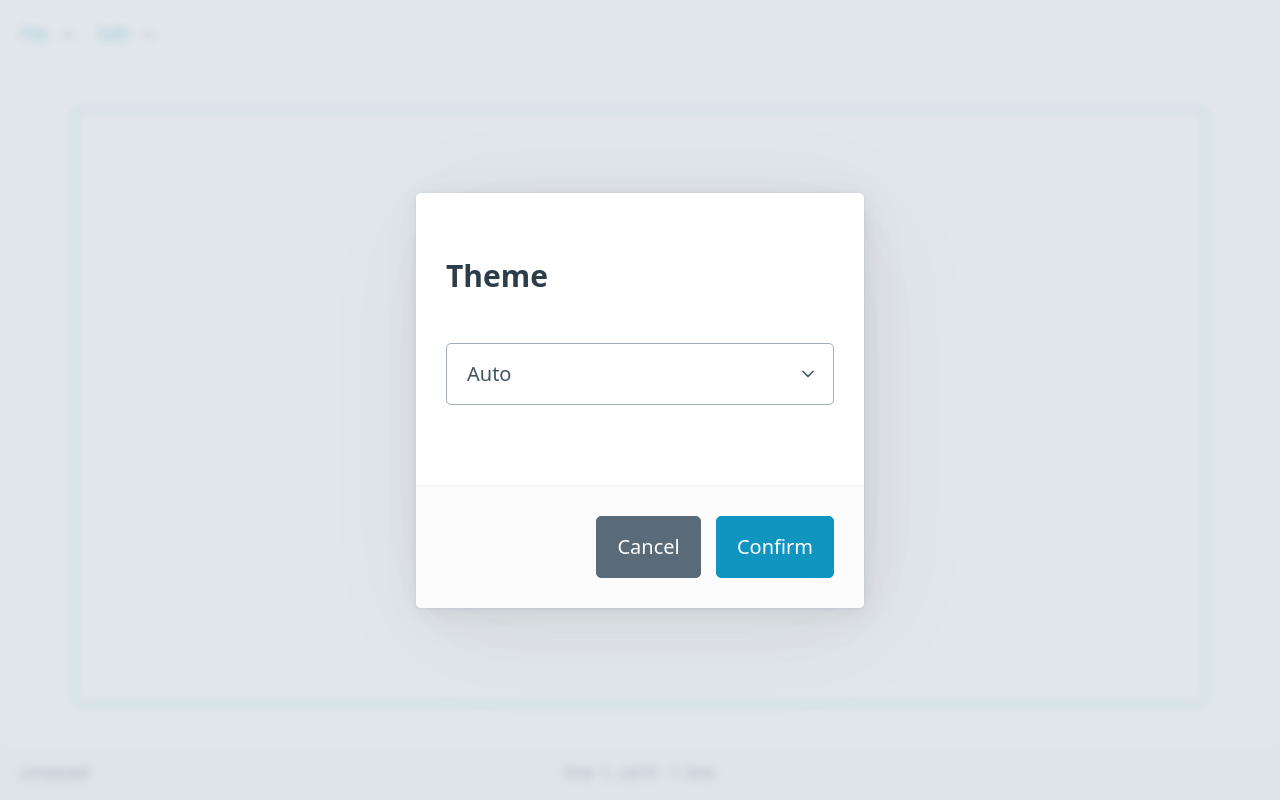
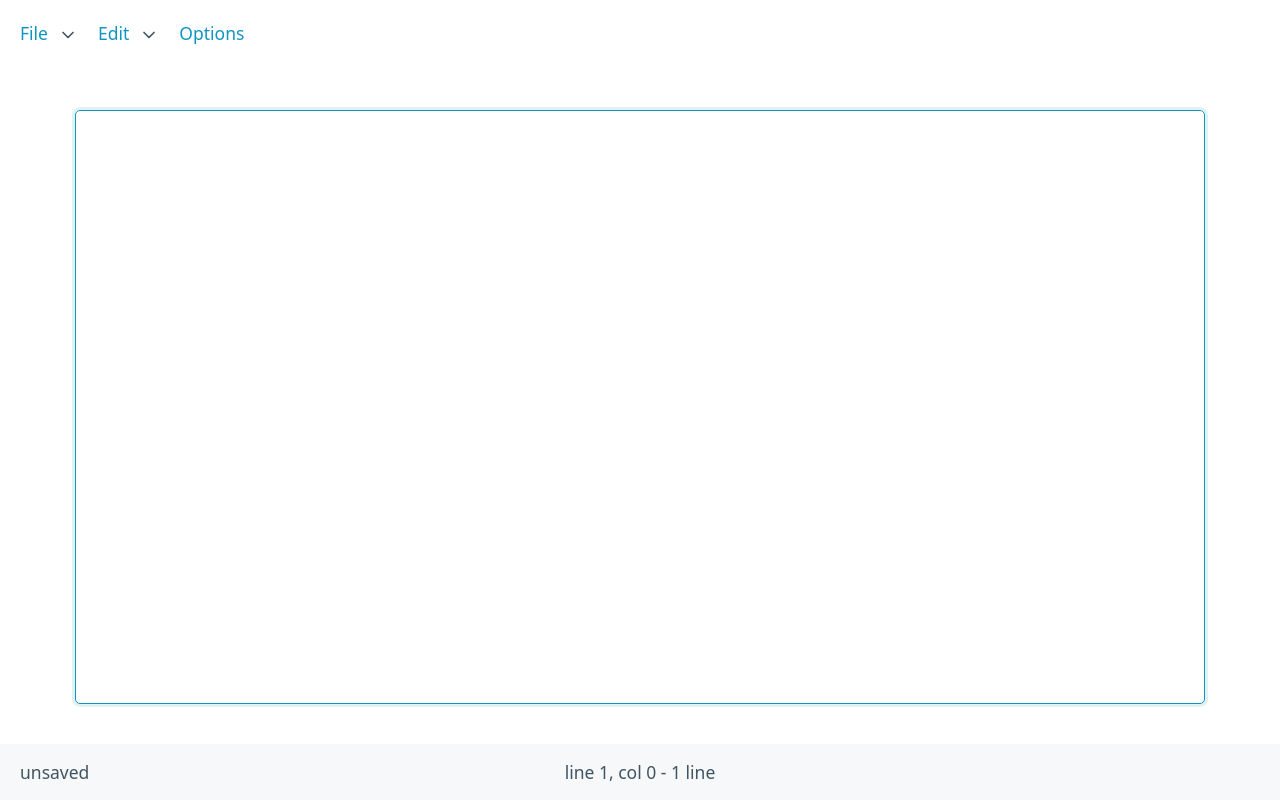
Before and after one commit to Sammy-T/gotepad, a website built with Vite: page frontend/index.html in a window 1280 px wide. Built offline with nearby package versions, Linux system fonts and the light colour scheme.

Commit message:
Add 'options' menu item

```diff
--- a/frontend/index.html
+++ b/frontend/index.html
@@ -40,6 +40,8 @@
                         </ul>
                     </details>
                 </li>
+
+                <li><a href="#"><small>Options</small></a></li>
             </ul>
         </nav>
 
@@ -69,7 +71,7 @@
             <textarea id="text-input" name="text-input" autofocus></textarea>
         </main>
 
-        <dialog open>
+        <dialog>
             <article>
                 <h3>Theme</h3>
                 <select>
--- a/frontend/src/styles.css
+++ b/frontend/src/styles.css
@@ -15,8 +15,11 @@ body {
 }
 
 #menu li a {
+    display: flex;
+}
+
+#menu ul[role="listbox"] li a {
     min-width: 12rem;
-    display: flex;
     justify-content: space-between;
 }
 
```
